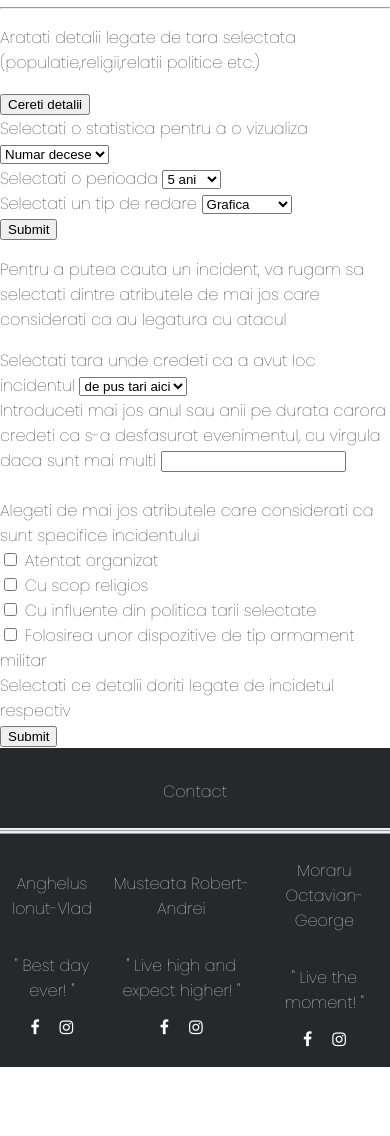
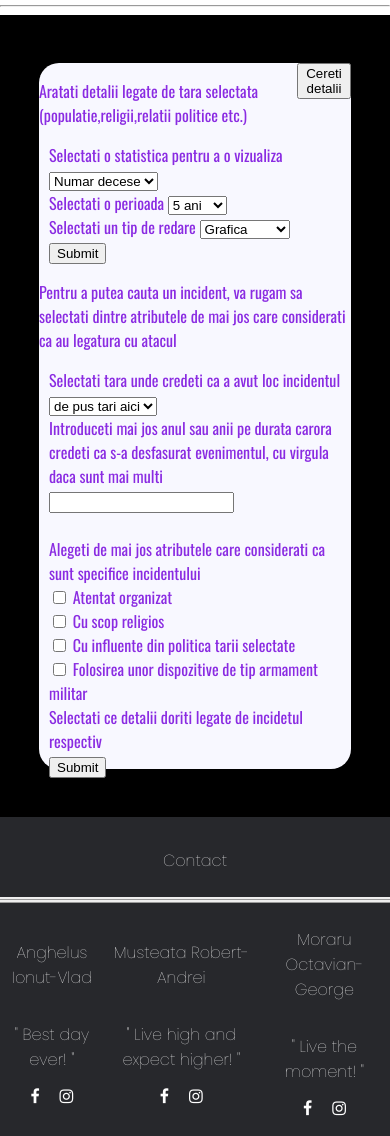
Before and after one commit to MoraruGeorge32/ProiectTW, a PHP site: page /map.html in a window 390 px wide. Shown: the part 385-1521 px from the top of the page. Before the commit the page ends 1452 px from the top, so only its background shows below. Run offline with PHP 8.4, Linux system fonts and the light colour scheme.

Commit message:
Log In Page Font + modified the style of map page + responsive home page

```diff
--- a/homePage/home.html
+++ b/homePage/home.html
@@ -109,7 +109,7 @@
 					</div>
 				</div>
 				<div class="George">
-					<p>Moraru Octavian-George</p>
+					<p>Moraru George</p>
 					<p> " Live the moment! "</p>
 					<div class="icons">
 						<i class="fa fa-facebook-f"></i>
--- a/mapPage/map.html
+++ b/mapPage/map.html
@@ -1,50 +1,70 @@
 <!DOCTYPE html>
-<html lang="en">
+<html lang="ro">
   <head>
-      <meta charset="UTF-8">
-      <meta http-equiv="X-UA-Compatible" content="IE=edge">
-      <meta name="viewport" content="width=device-width, initial-scale=1.0">
+    <meta charset="UTF-8" />
+    <meta http-equiv="X-UA-Compatible" content="IE=edge" />
+    <meta name="viewport" content="width=device-width, initial-scale=1.0" />
     <title>Harta Vizualizator</title>
-      <link rel="stylesheet" href="./styles.css">
-      <link rel="stylesheet" href="https://cdnjs.cloudflare.com/ajax/libs/font-awesome/4.7.0/css/font-awesome.min.css">
+    <link rel="stylesheet" href="./styles.css" />
+    <link
+      rel="stylesheet"
+      href="https://cdnjs.cloudflare.com/ajax/libs/font-awesome/4.7.0/css/font-awesome.min.css"
+    />
   </head>
   <body>
-      <nav class="navbar" >
-         <a href="./home.html"> <img src="../img/logo.png" alt="redirect..."> </a>
+    <nav class="navbar">
+      <a href="./home.html">
+        <img src="../img/logo.png" alt="redirect..." />
+      </a>
       <a href="../loginPage/login.html"><button>Log In Admin</button></a>
     </nav>
-      <hr>
+    <hr />
     <div class="divMapa" onclick="">
-         <img src="../img/world.svg" alt="harta a lumii">
+      <img src="../img/world.svg" alt="harta a lumii" />
     </div>
-      <hr>
-      <p>Aratati detalii legate de tara selectata (populatie,religii,relatii politice etc.)</p>
-      <a href="../template/templateInfoTari.html" target="blanc"> <button value="Details" onclick="">Cereti detalii</button></a><!--ar trebui sa trimita la o pagina cu detalii legate de tara (pagina de template)-->
+    <hr />
+    <div class="mapForm">
+      <div class="mapForm1">
+        <div class="formInfo">
+          <p>
+            Aratati detalii legate de tara selectata (populatie,religii,relatii
+            politice etc.)
+          </p>
+          <a href="../template/templateInfoTari.html" target="blanc">
+            <button value="Details" onclick="">Cereti detalii</button> </a
+          ><!--ar trebui sa trimita la o pagina cu detalii legate de tara (pagina de template)-->
+        </div>
+        <div class="formStatistici">
           <form action="backend_script.php">
-         <label for="listaStatistici">Selectati o statistica pentru a o vizualiza</label>
+            <label for="listaStatistici">
+              Selectati o statistica pentru a o vizualiza
+            </label>
             <select name="listaStatistici">
               <option value="numarDecese">Numar decese</option>
               <option value="numarAtacuri">Numar atacuri</option>
               <option value="numarRaniti">Numar raniti</option>
             </select>
-         <br>
+            <br />
             <label for="perioadaCalculStatistica">Selectati o perioada</label>
             <select name="perioadaCalculStatistica">
               <option value="5">5 ani</option>
               <option value="10">10 ani</option>
               <option value="15">15 ani</option>
             </select>
-         <br>
+            <br />
             <label for="tipRedare">Selectati un tip de redare</label>
             <select id="tipRedare">
               <option value="grafic2D">Grafica</option>
               <option value="tabel">Tabelar</option>
               <option value="barChart">Cu coloane</option>
             </select>
-         <br>
-         <input type="submit" name="requestStatistici">
+            <br />
+            <input type="submit" name="requestStatistici" />
           </form>
-      <p>Pentru a putea cauta un incident, va rugam sa selectati dintre atributele de mai jos care considerati ca au legatura cu atacul</p>
+        </div>
+        <div class="formIncidentCautare">
+          <p>Pentru a putea cauta un incident, va rugam sa selectati dintre
+          atributele de mai jos care considerati ca au legatura cu atacul</p>
           <form action="researchIncident.php">
             <label for="locatieTara">
               Selectati tara unde credeti ca a avut loc incidentul
@@ -52,39 +72,52 @@
             <select id="locatieTara">
               <option value="tara">de pus tari aici</option>
             </select>
-         <br>
+            <br />
             <label for="aniiIncident">
-         Introduceti mai jos anul sau anii pe durata carora credeti ca s-a desfasurat evenimentul, cu virgula daca sunt mai multi
+              Introduceti mai jos anul sau anii pe durata carora credeti ca s-a
+              desfasurat evenimentul, cu virgula daca sunt mai multi
             </label>
-         <input type="text" name="aniiIncidenti">
-         <br><br>
-         <label for="atributeCautare">Alegeti de mai jos atributele care considerati ca sunt specifice incidentului</label><br>
-         <input type="checkbox" name="atribut1" value="organizat">
+            <input type="text" name="aniiIncidenti" />
+            <br /><br />
+            <label for="atributeCautare"
+              >Alegeti de mai jos atributele care considerati ca sunt specifice
+              incidentului</label
+            ><br />
+            <input type="checkbox" name="atribut1" value="organizat" />
             <label for="atribut1">Atentat organizat</label>
-         <br>
-         <input type="checkbox" name="atribut2" value="religieScop">
+            <br />
+            <input type="checkbox" name="atribut2" value="religieScop" />
             <label for="atribut2">Cu scop religios</label>
-         <br>
-         <input type="checkbox" name="atribut3" value="extremismPolitic">
-         <label for="atribut3">Cu influente din politica tarii selectate</label>
-         <br>
-         <input type="checkbox" name="atribut4" value="militarArmament">
-         <label for="atribut1">Folosirea unor dispozitive de tip armament militar</label>
-         <br>
-         <label>Selectati ce detalii doriti legate de incidetul respectiv</label>
+            <br />
+            <input type="checkbox" name="atribut3" value="extremismPolitic" />
+            <label for="atribut3"
+              >Cu influente din politica tarii selectate</label
+            >
+            <br />
+            <input type="checkbox" name="atribut4" value="militarArmament" />
+            <label for="atribut1"
+              >Folosirea unor dispozitive de tip armament militar</label
+            >
+            <br />
+            <label
+              >Selectati ce detalii doriti legate de incidetul respectiv</label
+            >
             <!--TODO: adaugat posibile detalii de ales cum ar fi arme folosite, modul in care s-a organizar (retele de socializare, intalniri etc.) etc.-->
-         <br>
-         <input type="submit" name="Submit">
+            <br />
+            <input type="submit" name="Submit" />
           </form>
+        </div>
+      </div>
+    </div>
     <div class="footer">
       <div class="footer-title">
         <p>Contact</p>
       </div>
-         <hr>
+      <hr />
       <div class="footer-team">
         <div class="Vlad">
           <p>Anghelus Ionut-Vlad</p>
-               <p> " Best day ever! " </p>
+          <p>" Best day ever! "</p>
           <div class="icons">
             <i class="fa fa-facebook-f"></i>
             <i class="fa fa-instagram"></i>
@@ -92,7 +125,7 @@
         </div>
         <div class="Robert">
           <p>Musteata Robert-Andrei</p>
-               <p> " Live high and expect higher! " </p>
+          <p>" Live high and expect higher! "</p>
           <div class="icons">
             <i class="fa fa-facebook-f"></i>
             <i class="fa fa-instagram"></i>
@@ -100,7 +133,7 @@
         </div>
         <div class="George">
           <p>Moraru Octavian-George</p>
-               <p> " Live the moment! " </p>
+          <p>" Live the moment! "</p>
           <div class="icons">
             <i class="fa fa-facebook-f"></i>
             <i class="fa fa-instagram"></i>
--- a/mapPage/styles.css
+++ b/mapPage/styles.css
@@ -1,5 +1,6 @@
 /*css pentru mapPage*/
 @import url('https://fonts.googleapis.com/css2?family=Poppins:wght@100&display=swap');
+@import url('https://fonts.googleapis.com/css2?family=Oswald&display=swap');
 
 header{
     position: sticky;
@@ -8,16 +9,41 @@
 
 html{
     width:100%;
-    min-height:100%;
+    height:100%;
 }
 
 body{
     width:100%;
     height:100%;
     margin: 0px 0px 0px 0px;
-    font-family: 'Poppins';
+    font-family: 'Oswald';
+    color: blueviolet;
     background-color: white;
     position: absolute;
+}
+.mapForm{
+    background-color: black;
+    display: flex;
+    justify-content: center;
+    align-items: center;
+    width: 100%;
+    height: 95%;
+}
+.mapForm1{
+    background-color: ghostwhite;
+    width: 80%;
+    height: 88%;
+    border-radius: 20px;
+    font-size: 1.0em;
+    flex-direction: column;
+    justify-content: space-around;
+    align-items: center;
+}
+.formIncidentCautare{
+    display: flex;
+    flex-direction: column;
+    justify-content: center;
+    align-items: center;
 }
 .navbar {
     background-color: black;
@@ -65,12 +91,17 @@
 .divMapa img{
     width: 90%;
 }
+.mapForm form
+{
+    margin-left:10px;
+}
 /*
 --TODO: fix the footer;
 */
 .footer{
     text-align: center;
     background-color: #27282c;
+    font-family: 'Poppins';
     color: white;
     left: 0;
     bottom:0;
```
Also changed, not shown: Documentatie/index_documentatie.html (+20 -22 lines), homePage/style.css (+30 -3 lines), loginPage/style.css (+14 -7 lines), img/world.svg. Lines whose indentation alone changed are shown as unchanged.
